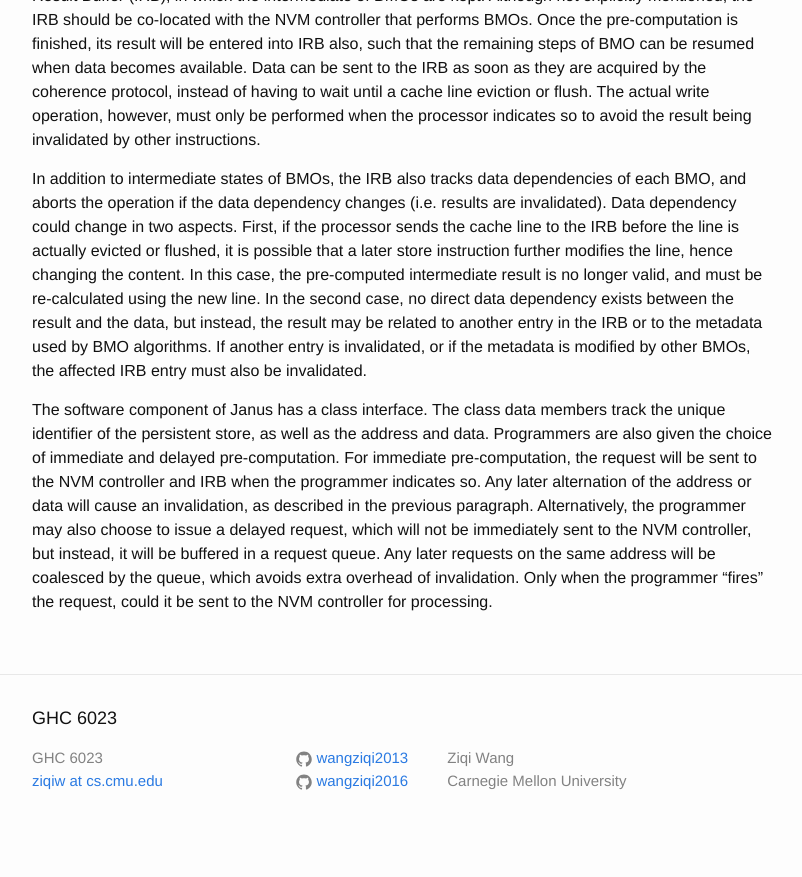
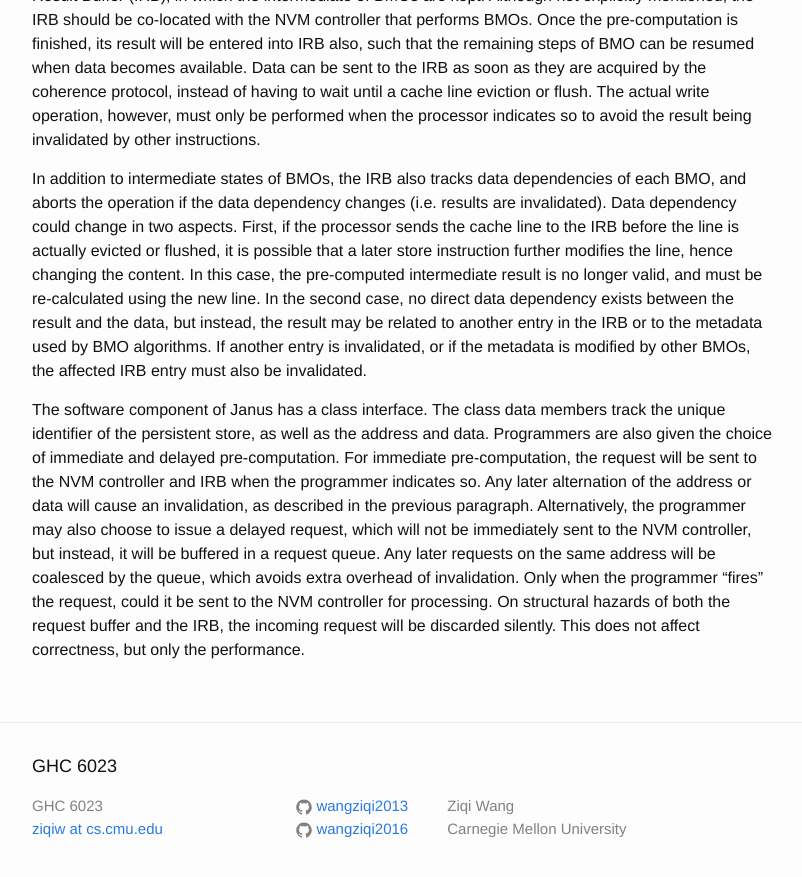
Before and after one commit to wangziqi2013/wangziqi2013.github.io, a Jekyll site: the page built from _posts/2019-07-29-janus.markdown, in a window 1280 px wide and 900 px high, scrolled down 1504 px. Shown: the top 877 px of the window, without its empty margins (238-1040 px from the left). Built offline with Jekyll 4.4.1, drawn with Linux system fonts in a browser that asks for light colours; before the commit the page ends 2356 px from its top, so only the background shows below that.

Commit message:
Finish all

```diff
--- a/_posts/2019-07-29-janus.markdown
+++ b/_posts/2019-07-29-janus.markdown
@@ -73,4 +73,5 @@ Any later alternation of the address or data will cause an invalidation, as desc
 the programmer may also choose to issue a delayed request, which will not be immediately sent to the NVM controller, but
 instead, it will be buffered in a request queue. Any later requests on the same address will be coalesced by the queue,
 which avoids extra overhead of invalidation. Only when the programmer "fires" the request, could it be sent to the NVM
-controller for processing.
+controller for processing. On structural hazards of both the request buffer and the IRB, the incoming request will be discarded
+silently. This does not affect correctness, but only the performance.
```
